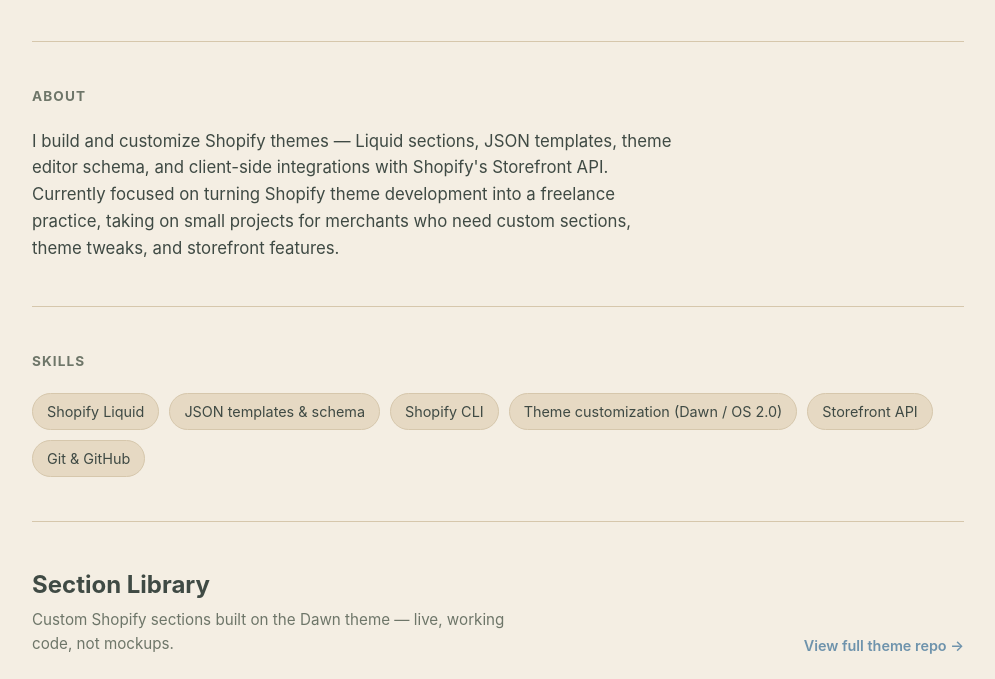
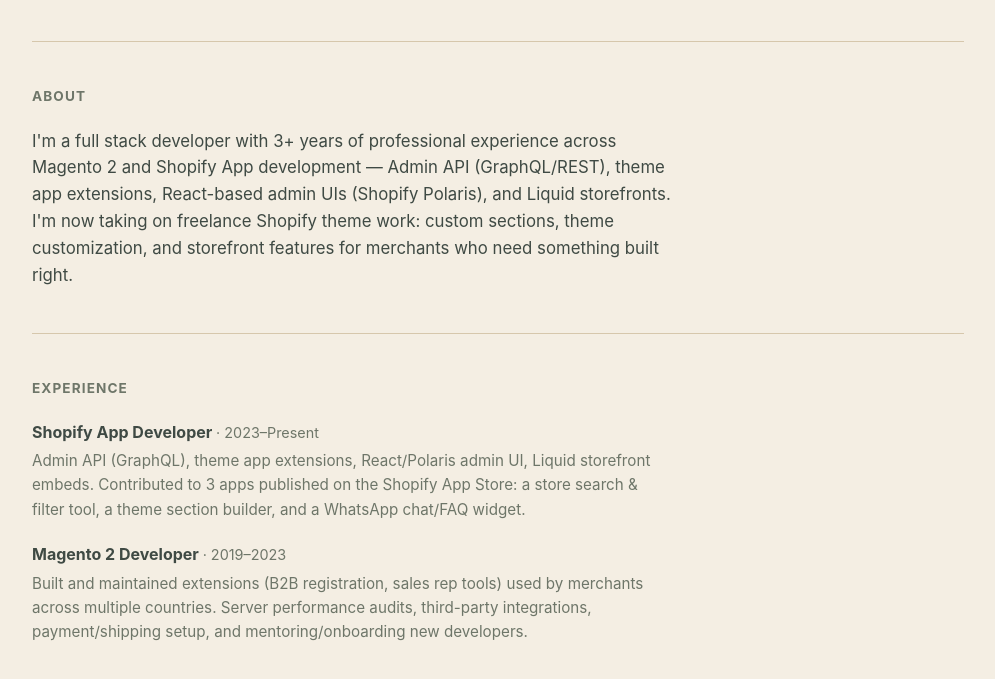
Before and after one commit to lukas-pham/lukas-pham.github.io, a plain HTML site: page index.html in a window 1280 px wide. Shown: the part 216-895 px from the top of the page, without its empty margins (142-1137 px from the left). Drawn offline with Linux system fonts and the light colour scheme.

Commit message:
Ground About/Skills in real professional experience, add Experience section
Rewrite About and expand Skills using actual CV background (3+ years
Magento 2 + Shopify App development), and add an Experience timeline
summarizing both roles. Employer name and app/product links are
intentionally omitted per user preference (currently employed
full-time, freelancing on the side). Clarify the Section Library
subtitle as personal practice work distinct from professional output.

```diff
--- a/index.html
+++ b/index.html
@@ -89,6 +89,29 @@
     margin: 0;
     max-width: 640px;
     font-size: 1.05rem;
+  }
+  .experience-list {
+    list-style: none;
+    margin: 0;
+    padding: 0;
+    display: flex;
+    flex-direction: column;
+    gap: 20px;
+  }
+  .experience-list h3 {
+    margin: 0 0 4px;
+    font-size: 1rem;
+  }
+  .experience-list h3 span {
+    font-weight: 400;
+    color: var(--text-muted);
+    font-size: 0.9rem;
+  }
+  .experience-list p {
+    margin: 0;
+    max-width: 640px;
+    color: var(--text-muted);
+    font-size: 0.95rem;
   }
   .skills ul {
     list-style: none;
@@ -381,12 +404,27 @@
     <section class="about reveal">
       <h2>About</h2>
       <p>
-        I build and customize Shopify themes — Liquid sections, JSON templates,
-        theme editor schema, and client-side integrations with Shopify's Storefront
-        API. Currently focused on turning Shopify theme development into a freelance
-        practice, taking on small projects for merchants who need custom sections,
-        theme tweaks, and storefront features.
+        I'm a full stack developer with 3+ years of professional experience across
+        Magento 2 and Shopify App development — Admin API (GraphQL/REST), theme app
+        extensions, React-based admin UIs (Shopify Polaris), and Liquid storefronts.
+        I'm now taking on freelance Shopify theme work: custom sections, theme
+        customization, and storefront features for merchants who need something
+        built right.
       </p>
+    </section>
+
+    <section class="experience reveal">
+      <h2>Experience</h2>
+      <ul class="experience-list">
+        <li>
+          <h3>Shopify App Developer <span>· 2023–Present</span></h3>
+          <p>Admin API (GraphQL), theme app extensions, React/Polaris admin UI, Liquid storefront embeds. Contributed to 3 apps published on the Shopify App Store: a store search &amp; filter tool, a theme section builder, and a WhatsApp chat/FAQ widget.</p>
+        </li>
+        <li>
+          <h3>Magento 2 Developer <span>· 2019–2023</span></h3>
+          <p>Built and maintained extensions (B2B registration, sales rep tools) used by merchants across multiple countries. Server performance audits, third-party integrations, payment/shipping setup, and mentoring/onboarding new developers.</p>
+        </li>
+      </ul>
     </section>
 
     <section class="skills reveal">
@@ -396,7 +434,11 @@
         <li>JSON templates &amp; schema</li>
         <li>Shopify CLI</li>
         <li>Theme customization (Dawn / OS 2.0)</li>
-        <li>Storefront API</li>
+        <li>Shopify Admin API (GraphQL &amp; REST)</li>
+        <li>Theme App Extensions</li>
+        <li>React &amp; Shopify Polaris</li>
+        <li>PHP &amp; Node.js</li>
+        <li>SQL / MySQL / MariaDB</li>
         <li>Git &amp; GitHub</li>
       </ul>
     </section>
@@ -405,7 +447,7 @@
       <div class="library-header">
         <div>
           <h2>Section Library</h2>
-          <p>Custom Shopify sections built on the Dawn theme — live, working code, not mockups.</p>
+          <p>Personal practice builds on the Dawn theme, done alongside my professional work — live, working code, not mockups.</p>
         </div>
         <a class="repo-link" href="https://github.com/lukas-pham/dawn-theme-demo" target="_blank" rel="noopener">View full theme repo →</a>
       </div>
```
